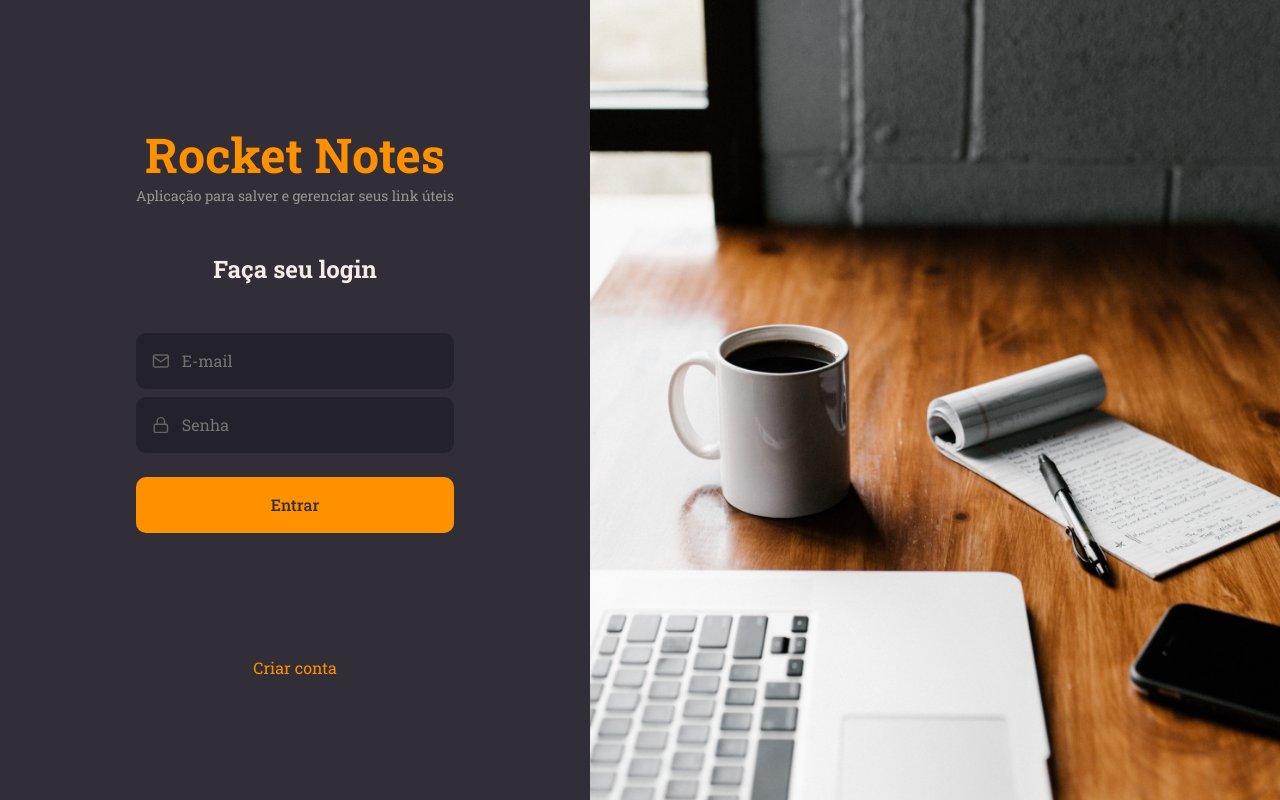
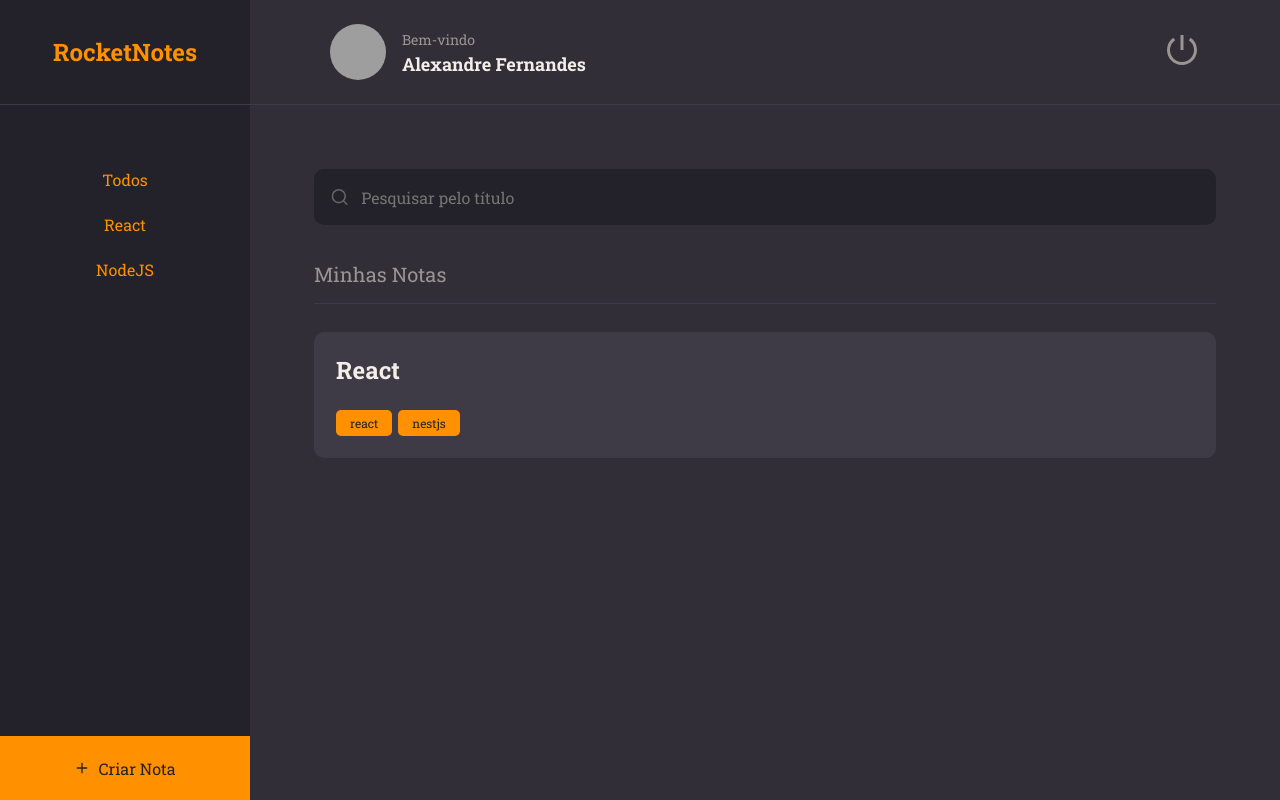
Before and after one commit to Alexandre-FP/notesTags-Client, a React (Vite) app: page / in a window 1280 px wide. Built offline with nearby package versions, Linux system fonts and the light colour scheme; grey boxes are pictures that could not be loaded.

Commit message:
:rocket:

```diff
--- a/src/components/Header/index.jsx
+++ b/src/components/Header/index.jsx
@@ -12,7 +12,7 @@ export const Header = () => {
 
             <div>
               <span>Bem-vindo</span>
-              <strong>Rodrigo Gonçalves</strong>
+              <strong>Alexandre Fernandes</strong>
             </div>
           </Profile>
 
--- a/src/components/Tags/index.jsx
+++ b/src/components/Tags/index.jsx
@@ -3,7 +3,7 @@ import { Container } from "./style";
 export const Tags = ({ title, ...rest }) => {
     return(
         <Container { ...rest }>
-        { title }
-    </Container>
+            { title }
+        </Container>
     )
 }
--- a/src/pages/Details/index.jsx
+++ b/src/pages/Details/index.jsx
@@ -31,7 +31,7 @@ export const Details = () => {
             </Links>
           </Section>
           <Section title="Marcadores">
-            <Tags title="Express" />
+            <Tags title="Express"/>
             <Tags title="NodeJs" />
           </Section>
           <Button title="Voltar" />
--- a/src/routes/index.jsx
+++ b/src/routes/index.jsx
@@ -5,7 +5,7 @@ import { AppAuth } from "./auth.routes.jsx";
 export const Routes = () => {
   return (
     <BrowserRouter>
-      <AppAuth />
+      <AppRoutes />
     </BrowserRouter>
   );
 };
```
